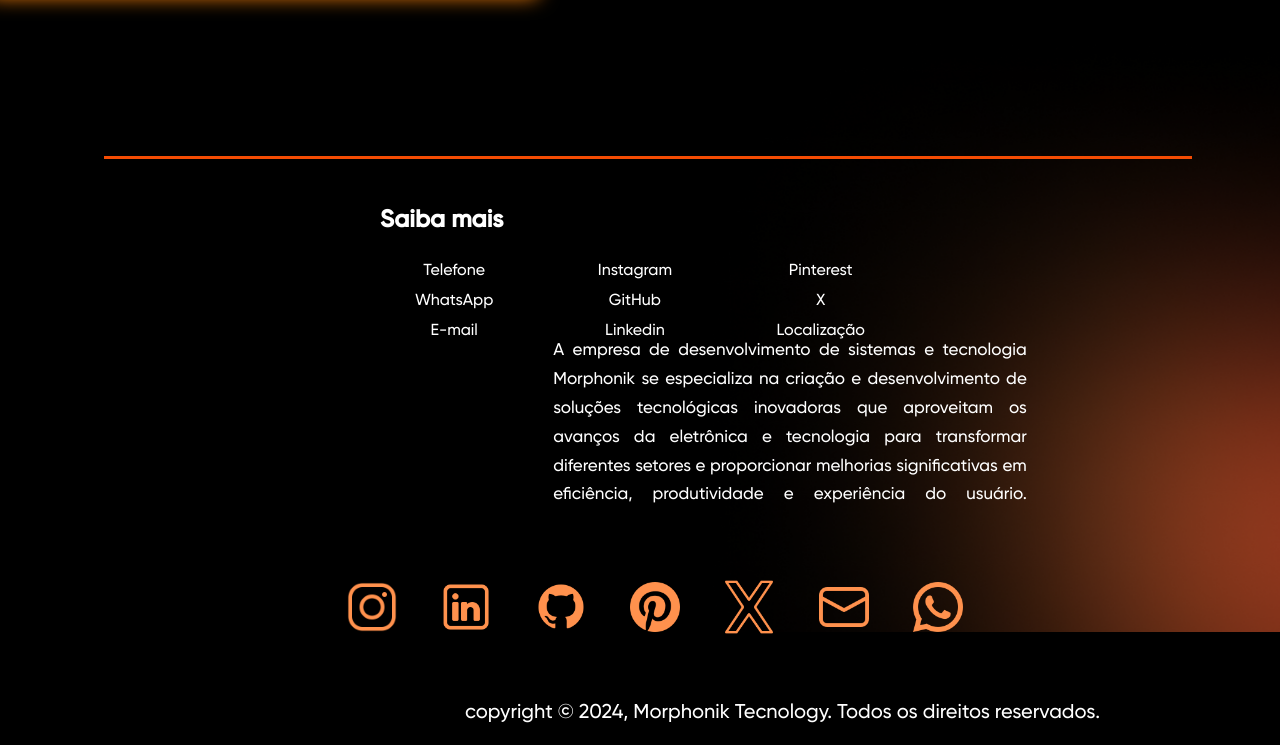
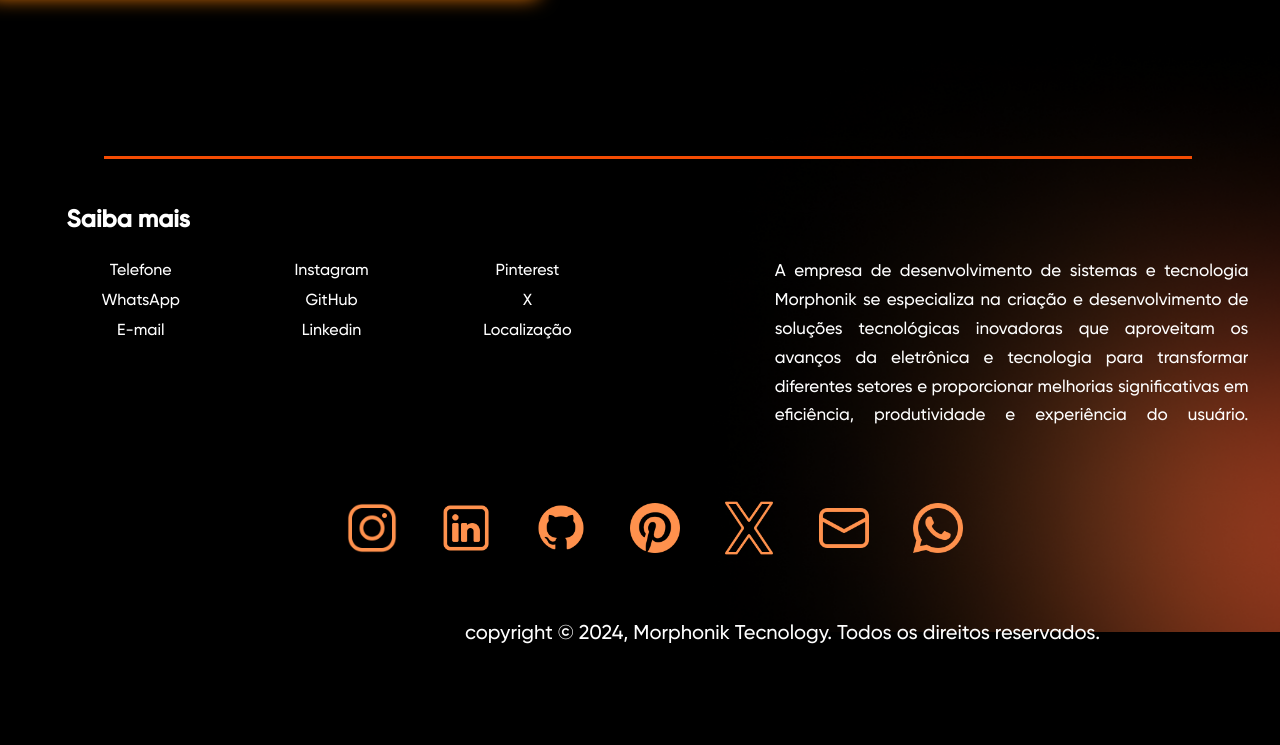
Before and after one commit to MorphonikTechnology/Site-Morphonik---Black, a plain HTML site: page index.html in a window 1280 px wide. Shown: the part 5414-6159 px from the top of the page. After the commit the page ends 6080 px from the top, so only its background shows below. Drawn offline with Linux system fonts and the light colour scheme.

Commit message:
ajustando css

```diff
--- a/css/style.css
+++ b/css/style.css
@@ -730,7 +730,10 @@ form input#email {
     display: inline-block; /* Deixa os parágrafos lado a lado */
     text-align: center;
     vertical-align: top;
-    margin: 0 50px; /* Espaçamento horizontal entre as colunas */
+    margin: 0 90px; /* Espaçamento horizontal entre as colunas */
+    gap: 60px;
+    margin-right: 60px;
+    margin-left: 50px;
     line-height: 1.5; /* Espaçamento entre as linhas */
 }
 
@@ -760,7 +763,7 @@ form input#email {
     width:37%;
     font-size: 17px;
     font-family:'Gilroy-Medium';
-    margin-left:300px;
+    margin-left:60px;
     display: flex;
     margin-top:-45px;
     text-align: justify;
```
